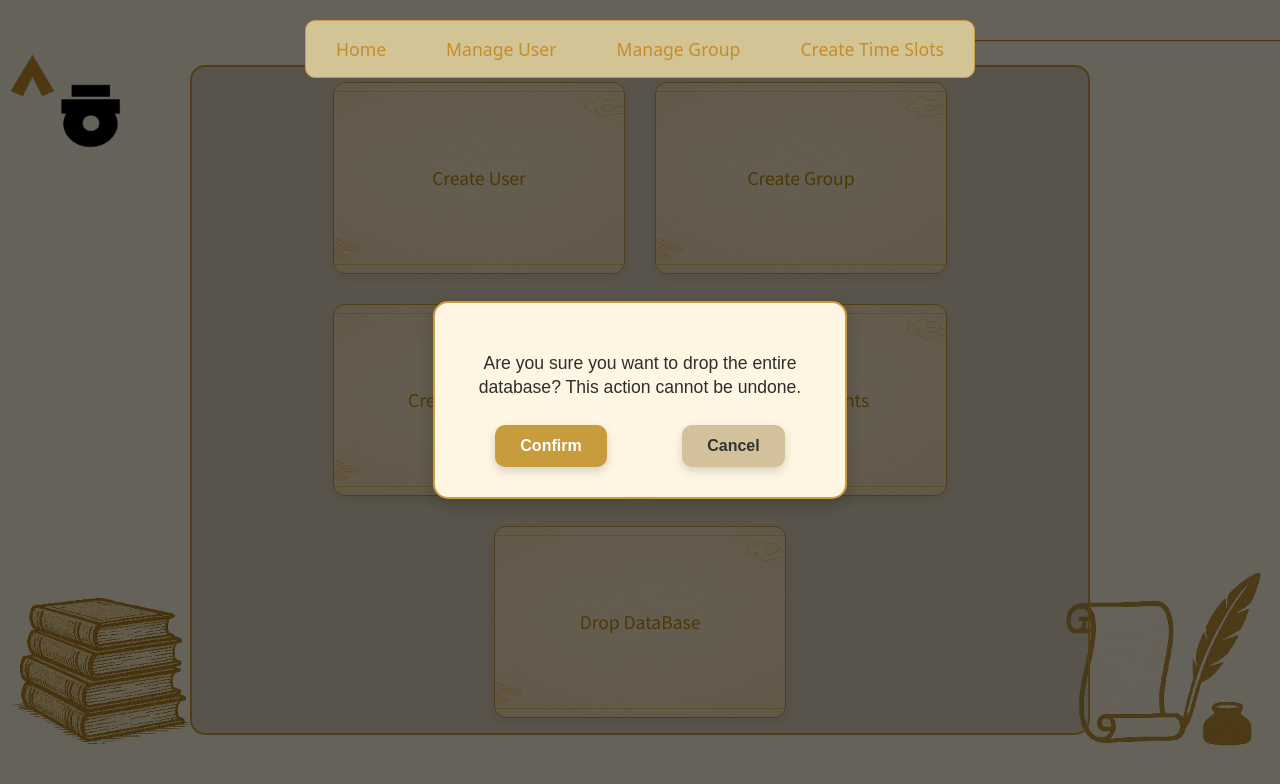
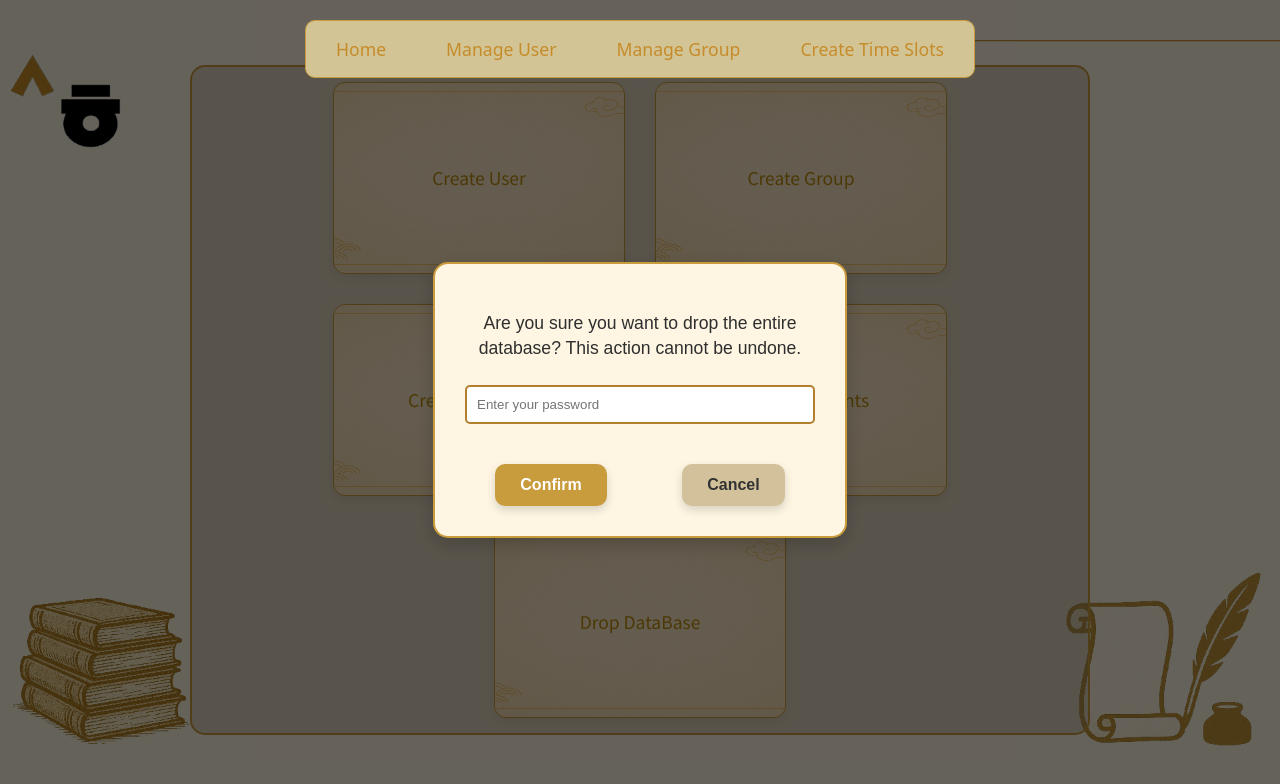
Before and after one commit to ilhomn/digital-gradebook, a React (Vite) app: page /admin-panel in a window 1280 px wide. Both pictures are taken after a click on the element "Drop DataBase". Shown: the top 784 px of the page. Built offline with nearby package versions, Linux system fonts and the light colour scheme; a web font is replaced by a local one.

Commit message:
adedd the passwor for drop dataBase

```diff
--- a/src/components/adminPanel/mainPageAdmin/ConfirmModal.css
+++ b/src/components/adminPanel/mainPageAdmin/ConfirmModal.css
@@ -70,3 +70,13 @@
   transform: translateY(-2px);
   box-shadow: 0 6px 12px rgba(0, 0, 0, 0.2);
 }
+
+.password-input {
+  width: 100%;
+  padding: 10px;
+  margin-bottom: 20px;
+  border: 2px solid #b27f2f;
+  border-radius: 5px;
+  box-sizing: border-box;
+  background-color: #fff;
+}
--- a/src/components/adminPanel/mainPageAdmin/ConfirmModal.jsx
+++ b/src/components/adminPanel/mainPageAdmin/ConfirmModal.jsx
@@ -1,17 +1,30 @@
-import React from "react";
+import React, { useState } from "react";
 import "./ConfirmModal.css";
 
 const ConfirmModal = ({ isOpen, onClose, onConfirm, message }) => {
+  const [password, setPassword] = useState("");
+
   if (!isOpen) {
     return null;
   }
+
+  const handleConfirm = () => {
+    onConfirm(password);
+  };
 
   return (
     <div className="modal-overlay">
       <div className="modal-content">
         <p>{message}</p>
+        <input
+          type="password"
+          value={password}
+          onChange={(e) => setPassword(e.target.value)}
+          placeholder="Enter your password"
+          className="password-input"
+        />
         <div className="modal-buttons">
-          <button onClick={onConfirm} className="confirm-button">
+          <button onClick={handleConfirm} className="confirm-button">
             Confirm
           </button>
           <button onClick={onClose} className="cancel-button">
--- a/src/components/adminPanel/mainPageAdmin/MainPageAdmin.jsx
+++ b/src/components/adminPanel/mainPageAdmin/MainPageAdmin.jsx
@@ -8,11 +8,13 @@ const MainPageAdmin = () => {
   const [loading, setLoading] = useState(false);
   const [isModalOpen, setIsModalOpen] = useState(false);
 
+  const token = window.localStorage.getItem("token");
+
   const handleDropDataBase = () => {
     setIsModalOpen(true);
   };
 
-  const confirmDropDataBase = async () => {
+  const confirmDropDataBase = async (password) => {
     setIsModalOpen(false);
     setLoading(true);
     try {
@@ -20,8 +22,9 @@ const MainPageAdmin = () => {
         method: "DELETE",
         headers: {
           "Content-Type": "application/json",
-          token: window.localStorage.getItem("token"),
+          token: token,
         },
+        body: JSON.stringify({ password }),
       });
 
       if (!response.ok) {
```
